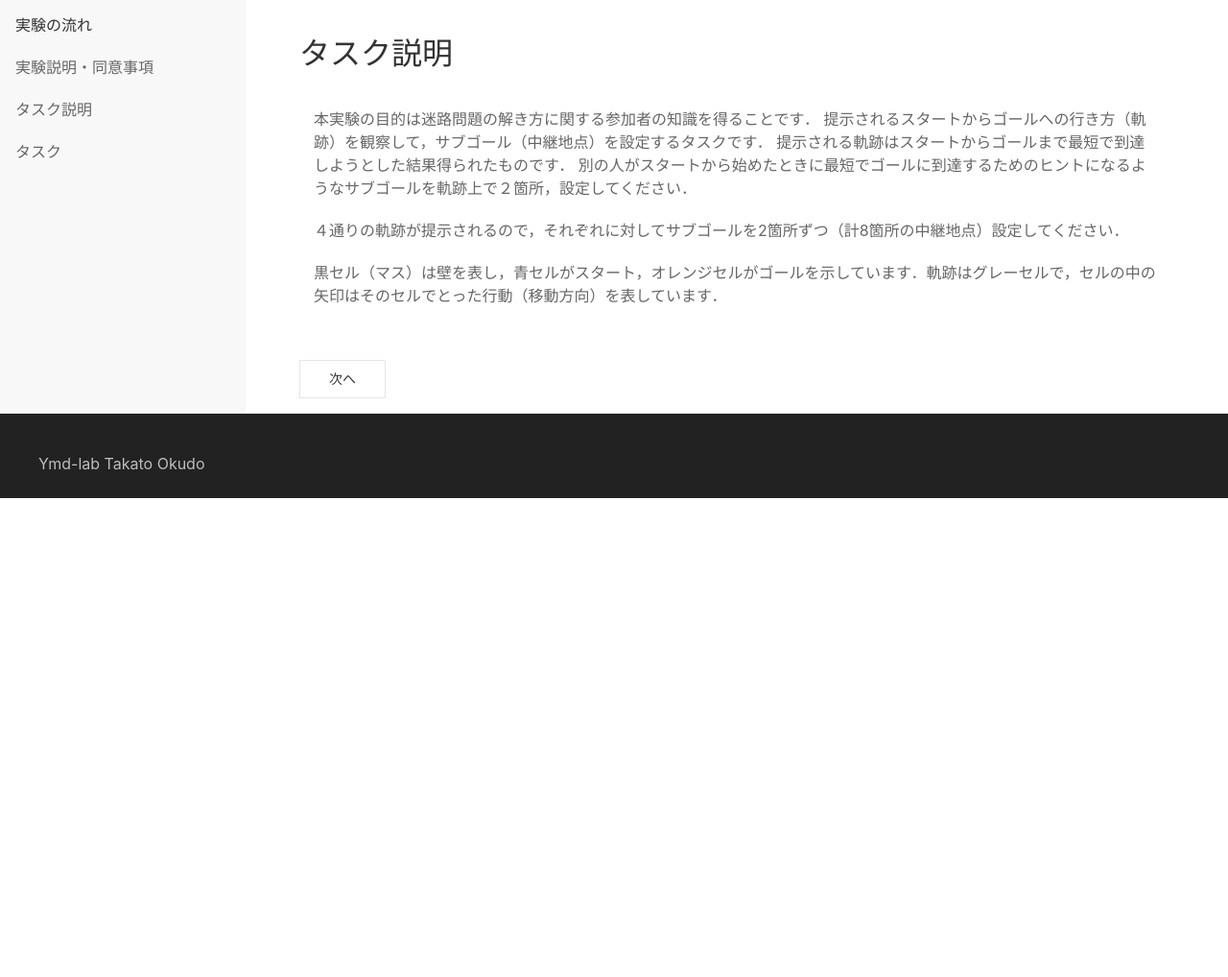
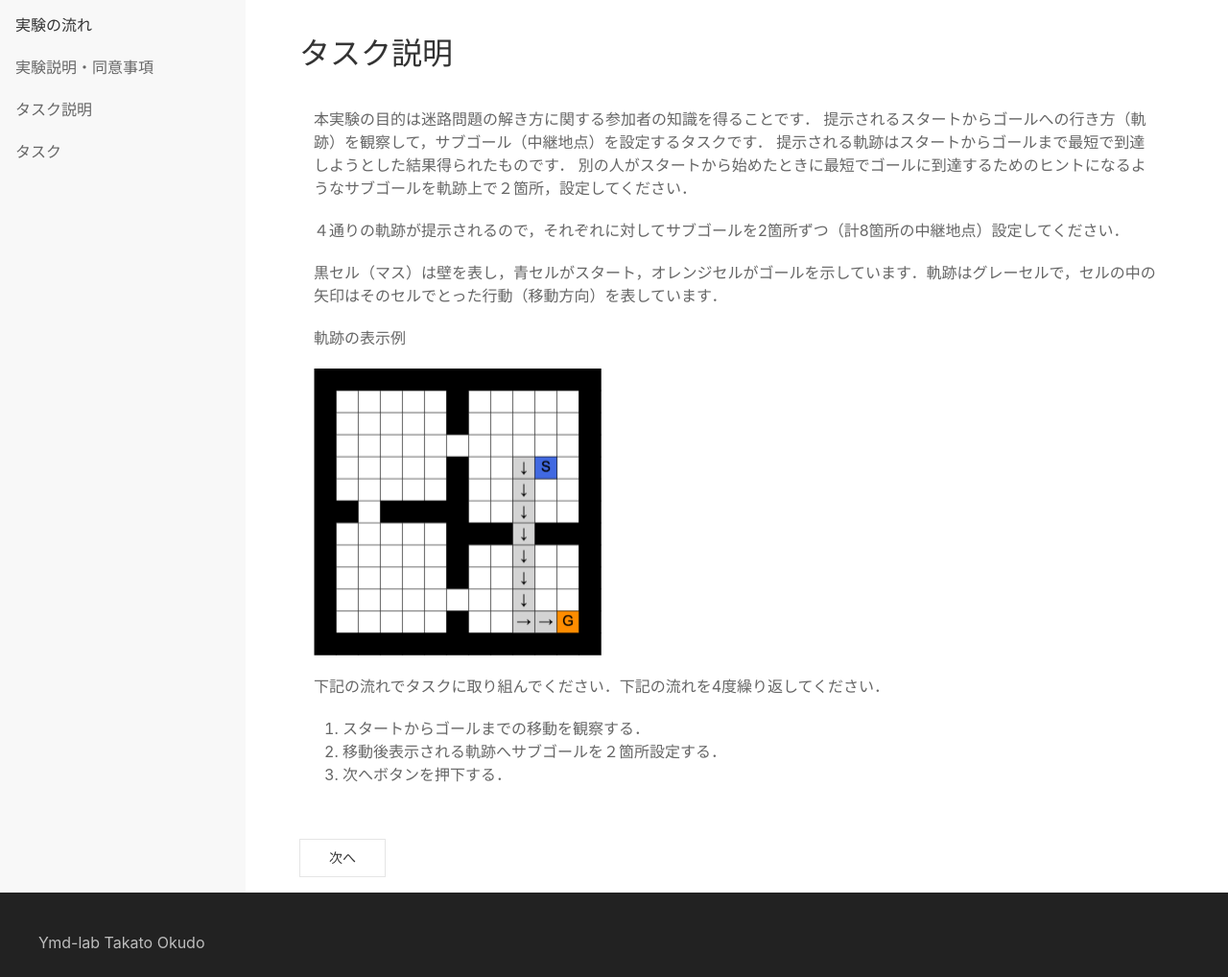
Before and after one commit to takato86/subgoal_experiment, a Django app: page /exp/tasks/fourroom/play/description in a window 1280 px wide. Shown: the part 151-1169 px from the top of the page at 96% size. Before the commit the page ends 670 px from the top, so only its background shows below. Run offline with Django 3.2, Linux system fonts and the light colour scheme.

Commit message:
[feat] add explanations.

```diff
--- a/exp/static/js/common/Replay.js
+++ b/exp/static/js/common/Replay.js
@@ -95,6 +95,7 @@ function replay(trajectory, interval=1000){
             clearInterval(repeat);
             canvas.addEventListener("click", clickOnCanvas, false);
             completeButton.addEventListener("click", clickSend, false);
+            alert("サブゴールを２箇所選択してください．")
             render_trajectory(trajectory);
             return;
         }
--- a/exp/templates/exp/tasks/fourrooms/play_description.html
+++ b/exp/templates/exp/tasks/fourrooms/play_description.html
@@ -18,9 +18,15 @@
             <p>
                 黒セル（マス）は壁を表し，青セルがスタート，オレンジセルがゴールを示しています．軌跡はグレーセルで，セルの中の矢印はそのセルでとった行動（移動方向）を表しています．
             </p>
-
+            <p>軌跡の表示例</p>
+            <img data-src="{% static 'img/fourroom-example.png' %}" width="300" height="300" alt="" uk-img>
             <p>
-
+                下記の流れでタスクに取り組んでください．下記の流れを4度繰り返してください．
+                <ol>
+                    <li>スタートからゴールまでの移動を観察する．</li>
+                    <li>移動後表示される軌跡へサブゴールを２箇所設定する．</li>
+                    <li>次へボタンを押下する．</li>
+                </ol>
             </p>
         </div>
         <div class="uk-margin">
```
Also changed, not shown: exp/static/img/fourroom-example.png (added).
